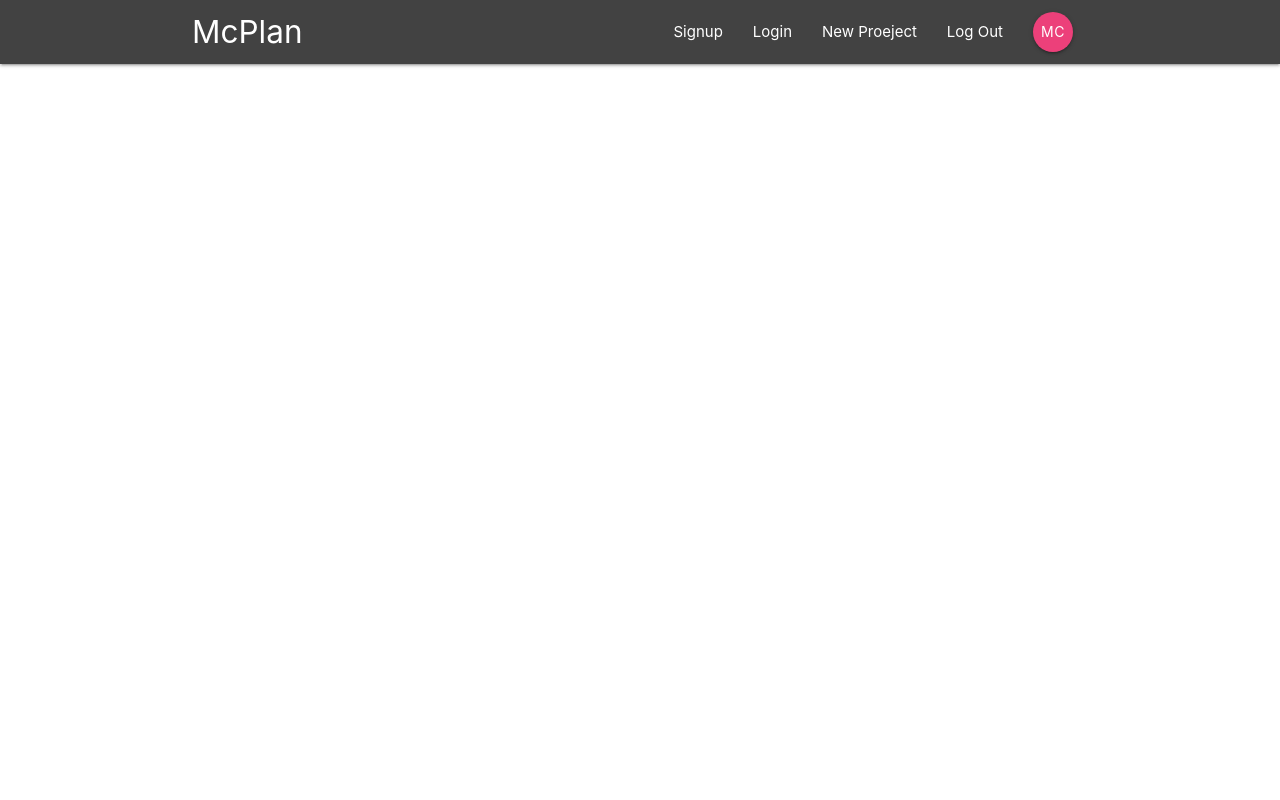
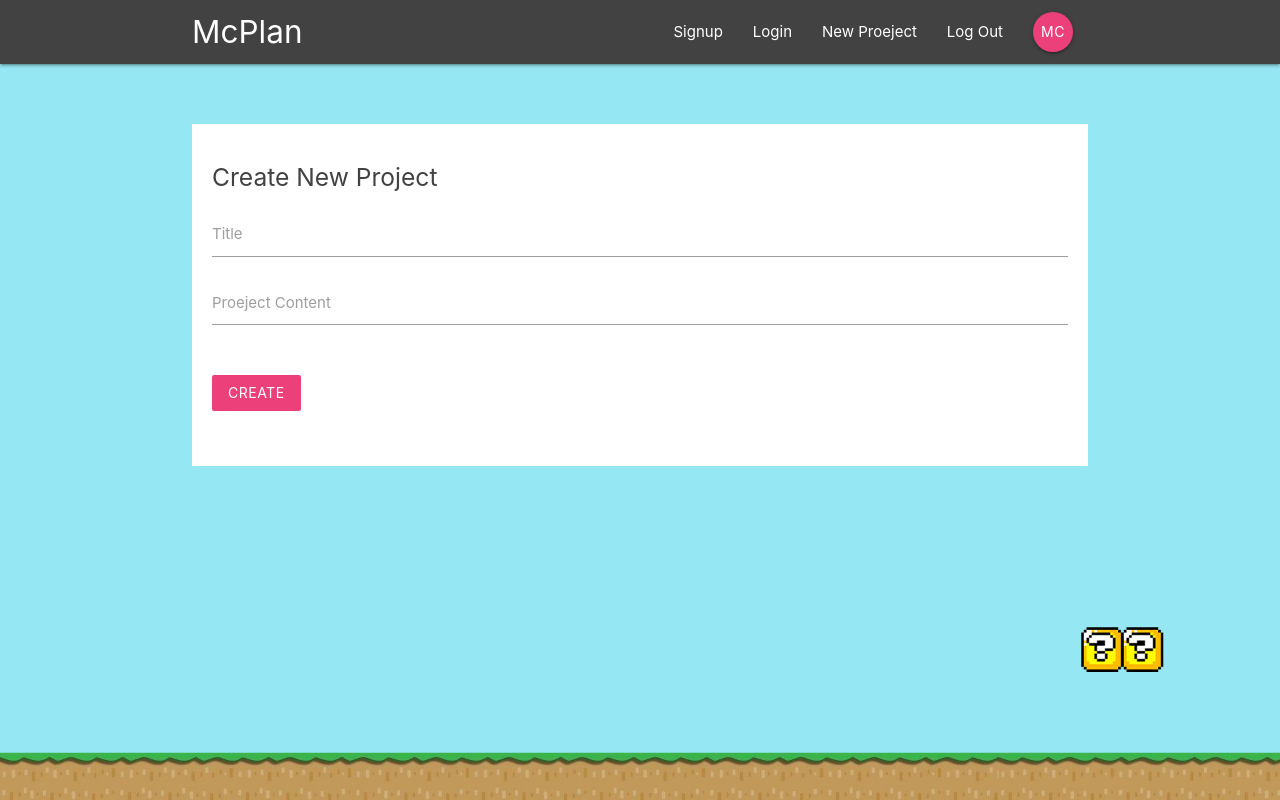
Before and after one commit to msc007/McPlanner, a React (Create React App) app: page /create in a window 1280 px wide. Built offline with nearby package versions, Linux system fonts and the light colour scheme.

Commit message:
routing link done; background img added; index.css modified

```diff
--- a/src/App.js
+++ b/src/App.js
@@ -5,6 +5,7 @@
 import ProjectDetails from './components/projects/ProjectDetails'
 import SignIn from './components/auth/SignIn'
 import SignUp from './components/auth/SignUp'
+import CreateProject from './components/projects/CreateProject'
 
 class App extends Component {
   render() {
@@ -17,6 +18,7 @@
             <Route path="/project/:id" component={ProjectDetails} />
             <Route path="/signin" component={SignIn} />
             <Route path="/signup" component={SignUp} />
+            <Route path="/create" component={CreateProject} />
           </Switch>
         </div>
       </BrowserRouter>
--- a/src/components/layout/SignedInLink.js
+++ b/src/components/layout/SignedInLink.js
@@ -4,7 +4,7 @@
 export default function SignedInLinks() {
   return (
     <ul className="right">
-			<li><NavLink to="/">New Proeject</NavLink></li>
+			<li><NavLink to="/create">New Proeject</NavLink></li>
 			<li><NavLink to="/">Log Out</NavLink></li>
 			<li><NavLink to="/" className="btn btn-floating pink lighten-1">MC</NavLink></li>
 		</ul>
--- a/src/components/layout/SignedOutLink.js
+++ b/src/components/layout/SignedOutLink.js
@@ -4,8 +4,8 @@
 export default function SignedOutLinks() {
   return (
     <ul className="right">
-			<li><NavLink to="/">Signup</NavLink></li>
-			<li><NavLink to="/">Login</NavLink></li>
+			<li><NavLink to="/signup">Signup</NavLink></li>
+			<li><NavLink to="/signin">Login</NavLink></li>
 		</ul>
   )
 }
--- a/src/components/projects/CreateProject.js
+++ b/src/components/projects/CreateProject.js
@@ -0,0 +1,43 @@
+import React, { Component } from 'react'
+
+class CreateProject extends Component {
+	state = {
+		title: '',
+		content: ''
+	}
+
+	handleChange = (e) => {
+		this.setState({
+			[e.target.id]: e.target.value
+		})
+	}
+
+	handleSubmit = (e) => {
+		//prevent page being refresh when submit form
+		e.preventDefault();
+		console.log(this.state);
+	}
+
+	render() {
+		return (
+			<div className="container">
+				<form onSubmit={this.handleSubmit} className="white">
+				<h5 className="grey-text text-darken-3">Create New Project</h5>
+				<div className="input-field">
+					<label htmlFor="title">Title</label>
+					<input type="text" id="title" onChange={this.handleChange}/>
+				</div>
+				<div className="input-field">
+					<label htmlFor="content">Proeject Content</label>
+					<textarea id="content" className="materialize-textarea" onChange={this.handleChange}></textarea>
+				</div>
+				<div className="input-field">
+					<button className="btn pink lighten-1 z-depth-0">Create</button>
+				</div>
+				</form>
+			</div>
+		)
+	}
+}
+
+export default CreateProject
--- a/src/index.css
+++ b/src/index.css
@@ -1,3 +1,7 @@
+html {
+  min-height: 100%;
+}
+
 body {
   margin: 0;
   padding: 0;
@@ -6,8 +10,37 @@
     sans-serif;
   -webkit-font-smoothing: antialiased;
   -moz-osx-font-smoothing: grayscale;
+  background: url(/img/mario-bg.png) no-repeat;
+  background-size: 100%;
+  background-position: bottom;
+  background-color: #95e8f3;
 }
 
+form {
+  padding: 20px;
+  margin-top: 60px;
+}
+
+form button, form h5 {
+  margin: 20px 0;
+}
+
+/* highlights underline*/
+input[type=text]:not(.browser-default):focus:not([readonly]),
+input[type=email]:not(.browser-default):focus:not([readonly]),
+input[type=password]:not(.browser-default):focus:not([readonly]),
+textarea.materialize-textarea:focus:not([readonly]){
+  border-color: #ec407a;
+  box-shadow: none;
+}
+/*
+input[type=text]:not(.browser-default):focus:not([readonly]) + label,
+textarea.materialize-textarea:focus:not([readonly]) + label,
+input[type=email]:not(.browser-default):focus:not([readonly]) + label,
+input[type=password]:not(.browser-default):focus:not([readonly]) + label{
+  color: #ec407a !important;
+}
+*/
 code {
   font-family: source-code-pro, Menlo, Monaco, Consolas, "Courier New",
     monospace;
```
Also changed, not shown: public/img/mario-bg.png (added).
